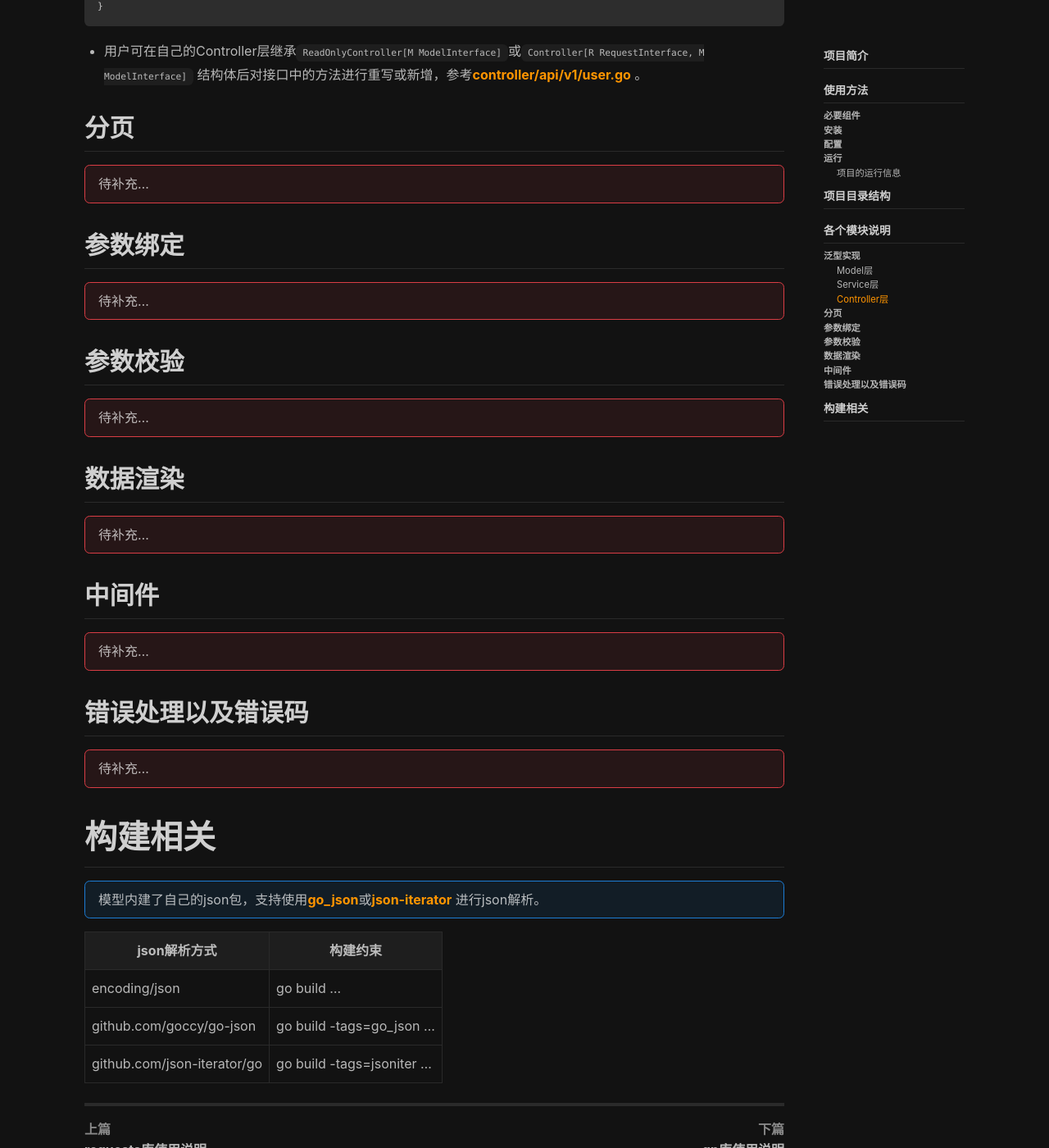
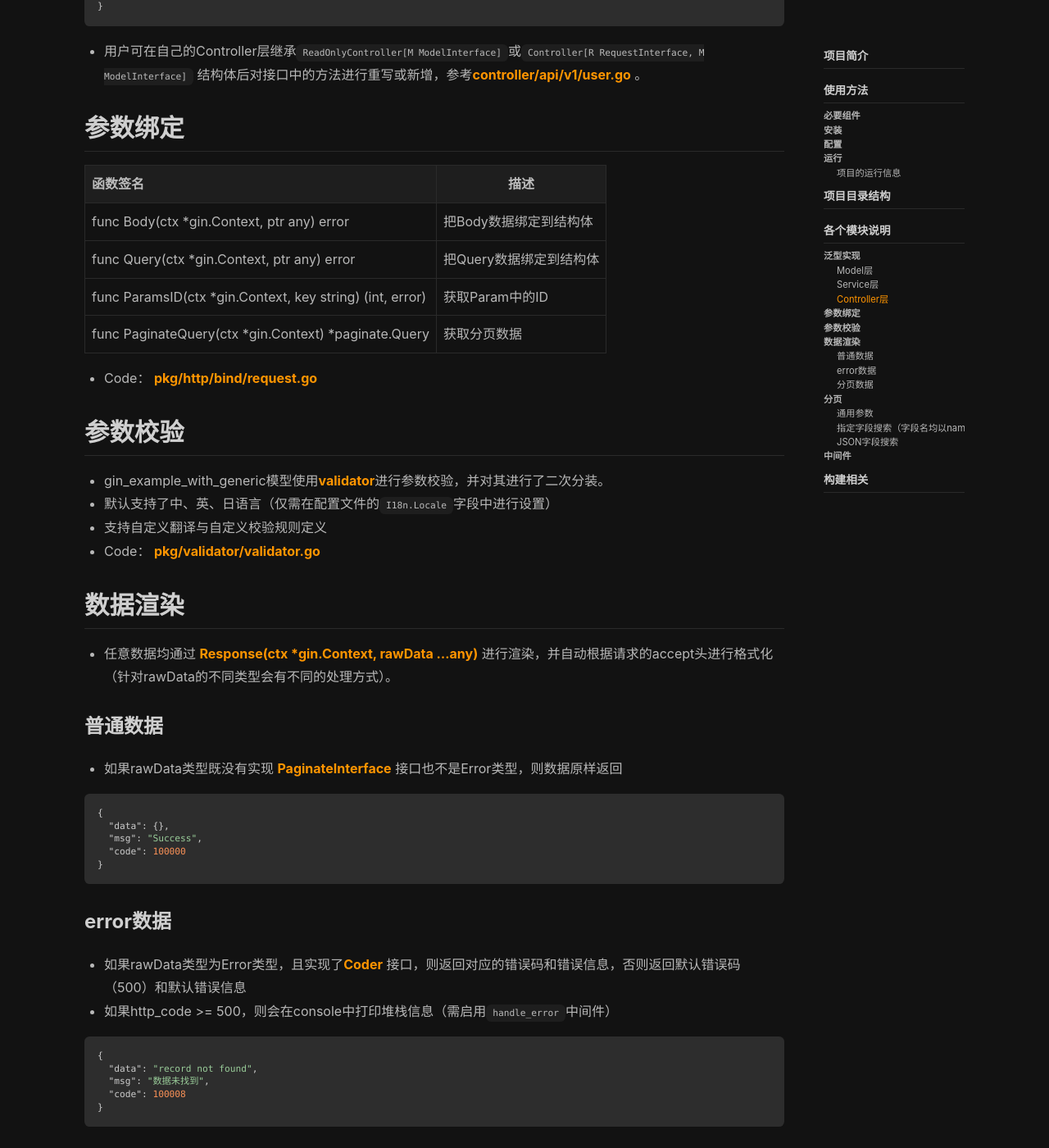
Before and after one commit to tiancheng92/tiancheng92.github.io, a Jekyll site: the page built from _posts/golang_module/2022-06-18-gin_example_with_generic模型使用说明.md, in a window 1280 px wide and 1400 px high, scrolled down 4886 px. Shown: the whole window at 82% size. Built offline with Jekyll 4.4.1, drawn with Linux system fonts in a browser that asks for light colours; nearby versions of some CDN libraries; some of the changed text lies outside the part shown.

Commit message:
feat(blog): update article

````diff
--- a/_posts/golang_module/2022-06-18-gin_example_with_generic模型使用说明.md
+++ b/_posts/golang_module/2022-06-18-gin_example_with_generic模型使用说明.md
@@ -249,35 +249,122 @@
   结构体后对接口中的方法进行重写或新增，参考[controller/api/v1/user.go](https://github.com/tiancheng92/gin_example_with_generic/blob/main/controller/api/v1/user.go)
   。
 
-## 分页
-
-待补充...
-{:.error}
-
 ## 参数绑定
 
-待补充...
-{:.error}
+| 函数签名                                                     | 描述             |
+|:---------------------------------------------------------|----------------|
+| func Body(ctx *gin.Context, ptr any) error               | 把Body数据绑定到结构体  |
+| func Query(ctx *gin.Context, ptr any) error              | 把Query数据绑定到结构体 |
+| func ParamsID(ctx *gin.Context, key string) (int, error) | 获取Param中的ID    |
+| func PaginateQuery(ctx *gin.Context) *paginate.Query     | 获取分页数据         |
+
+* Code：
+  [pkg/http/bind/request.go](https://github.com/tiancheng92/gin_example_with_generic/blob/main/pkg/http/bind/request.go)
 
 ## 参数校验
 
-待补充...
-{:.error}
+* gin_example_with_generic模型使用[validator](https://github.com/go-playground/validator)进行参数校验，并对其进行了二次分装。
+* 默认支持了中、英、日语言（仅需在配置文件的`I18n.Locale`字段中进行设置）
+* 支持自定义翻译与自定义校验规则定义
+* Code：
+  [pkg/validator/validator.go](https://github.com/tiancheng92/gin_example_with_generic/blob/main/pkg/validator/validator.go)
 
 ## 数据渲染
 
-待补充...
-{:.error}
+* 任意数据均通过
+  [Response(ctx *gin.Context, rawData ...any)](https://github.com/tiancheng92/gin_example_with_generic/blob/main/pkg/http/render/result.go)
+  进行渲染，并自动根据请求的accept头进行格式化（针对rawData的不同类型会有不同的处理方式）。
+
+### 普通数据
+
+* 如果rawData类型既没有实现
+  [PaginateInterface](https://github.com/tiancheng92/gin_example_with_generic/blob/main/pkg/http/render/result.go)
+  接口也不是Error类型，则数据原样返回
+
+```json
+{
+  "data": {},
+  "msg": "Success",
+  "code": 100000
+}
+```
+
+### error数据
+
+* 如果rawData类型为Error类型，且实现了[Coder](https://github.com/tiancheng92/gin_example_with_generic/blob/main/pkg/errors/code.go)
+  接口，则返回对应的错误码和错误信息，否则返回默认错误码（500）和默认错误信息
+* 如果http_code >= 500，则会在console中打印堆栈信息（需启用`handle_error`中间件）
+
+```json
+{
+  "data": "record not found",
+  "msg": "数据未找到",
+  "code": 100008
+}
+```
+
+### 分页数据
+
+* 如果rawData类型实现了
+  [PaginateInterface](https://github.com/tiancheng92/gin_example_with_generic/blob/main/pkg/http/render/result.go)
+  接口，则返回分页数据
+
+```json
+{
+  "data": {
+    "items": [],
+    "paginate": {
+      "total": 0,
+      "page": 1,
+      "page_size": 20
+    }
+  },
+  "msg": "Success",
+  "code": 100000
+}
+```
+
+## 分页
+
+### 通用参数
+
+| Query参数名  | 描述                                                                |
+|:----------|:------------------------------------------------------------------|
+| search    | 全文模糊搜索（后端需定义允许模糊搜索的字段）                                            |
+| page      | 页码（默认1）                                                           |
+| page_size | 每页大小（默认20）                                                        |
+| order_by  | 排序对象（默认id）                                                        |
+| order     | 排序参数（desc:倒序、asc：正序）（默认倒序）                                        |
+| all_data  | 为true时忽略分页参数（"", "false", "False", "FALSE", "0" 皆为false）（默认false） |
+
+### 指定字段搜索（字段名均以name为例）
+
+| Query参数名  | 描述     | 举例             |
+|:----------|:-------|:---------------|
+| 字段名       | 等于     | name=abc       |
+| 字段名__ne   | 不等于    | name__ne=abc   |
+| 字段名__gt   | 大于     | name__gt=abc   |
+| 字段名__gte  | 大于等于   | name__gte=abc  |
+| 字段名__lt   | 小于     | name__lt=abc   |
+| 字段名__lte  | 小于等于   | name__lte=abc  |
+| 字段名__sw   | 以...开头 | name__sw=abc   |
+| 字段名__ew   | 以...结尾 | name__ew=abc   |
+| 字段名__like | 包含     | name__like=abc |
+
+### JSON字段搜索
+
+| Query参数名           | 描述                |
+|:-------------------|:------------------|
+| 字段名__json_contains | JSON列表字段包含指定值     |
+| 字段名__json_extract  | JSON字段中的指定字段等于指定值 |
 
 ## 中间件
 
-待补充...
-{:.error}
-
-## 错误处理以及错误码
-
-待补充...
-{:.error}
+| 中间件          | 描述     | 路径                                                                                                                                                                     |
+|:-------------|:-------|:-----------------------------------------------------------------------------------------------------------------------------------------------------------------------|
+| cross_domain | 跨域     | [pkg/http/middleware/cross_domain/cross_domain.go](https://github.com/tiancheng92/gin_example_with_generic/blob/main/pkg/http/middleware/cross_domain/cross_domain.go) |
+| log          | Gin日志  | [pkg/http/middleware/logging/log.go](https://github.com/tiancheng92/gin_example_with_generic/blob/main/pkg/http/middleware/logging/log.go)                             |
+| handle_error | 错误统一处理 | [pkg/http/middleware/handle_error/handle_error.go](https://github.com/tiancheng92/gin_example_with_generic/blob/main/pkg/http/middleware/handle_error/handle_error.go) |
 
 # 构建相关
 
````
Also changed, not shown: other parts of _posts/golang_module/2022-06-18-gin_example_with_generic模型使用说明.md (+1 -1 lines).
